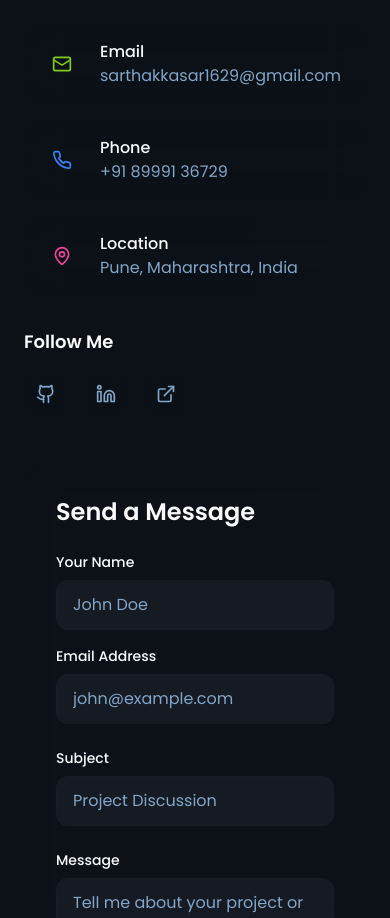
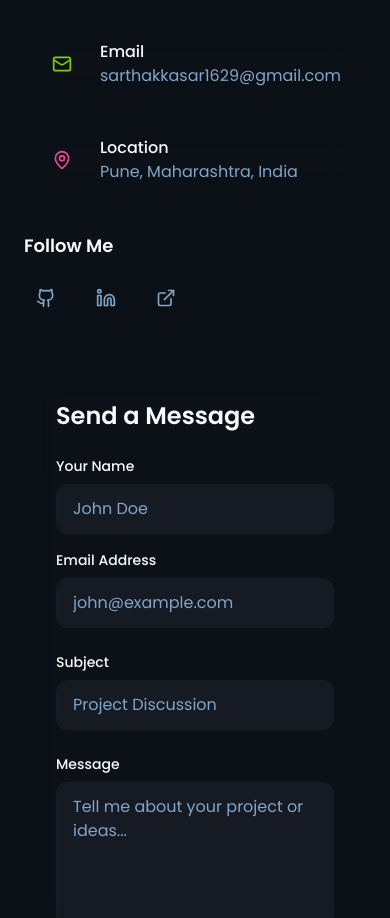
Before and after one commit to sarthakthedevloper/sarthakkasar-portfolio, a React (Vite) app: page / in a window 390 px wide. Shown: the part 10700-11618 px from the top of the page. Built offline with nearby package versions, Linux system fonts and the light colour scheme.

Commit message:
Remove phone number
Remove phone number from contact section.

```diff
--- a/src/components/EnhancedContactSection.tsx
+++ b/src/components/EnhancedContactSection.tsx
@@ -2,7 +2,7 @@ import { useState } from 'react'
 import { motion } from 'framer-motion'
 import { useInView } from 'react-intersection-observer'
 import {
-  Mail, Phone, MapPin, Send, CheckCircle,
+  Mail, MapPin, Send, CheckCircle,
   Github, Linkedin, ExternalLink, MessageCircle
 } from 'lucide-react'
 import { Button } from '@/components/ui/button'
@@ -15,13 +15,6 @@ const contactInfo = [
     value: "sarthakkasar1629@gmail.com",
     href: "mailto:sarthakkasar1629@gmail.com",
     color: "lime-green"
-  },
-  {
-    icon: Phone,
-    label: "Phone",
-    value: "+91 89991 36729",
-    href: "tel:+918999136729",
-    color: "neon-blue"
   },
   {
     icon: MapPin,
```
